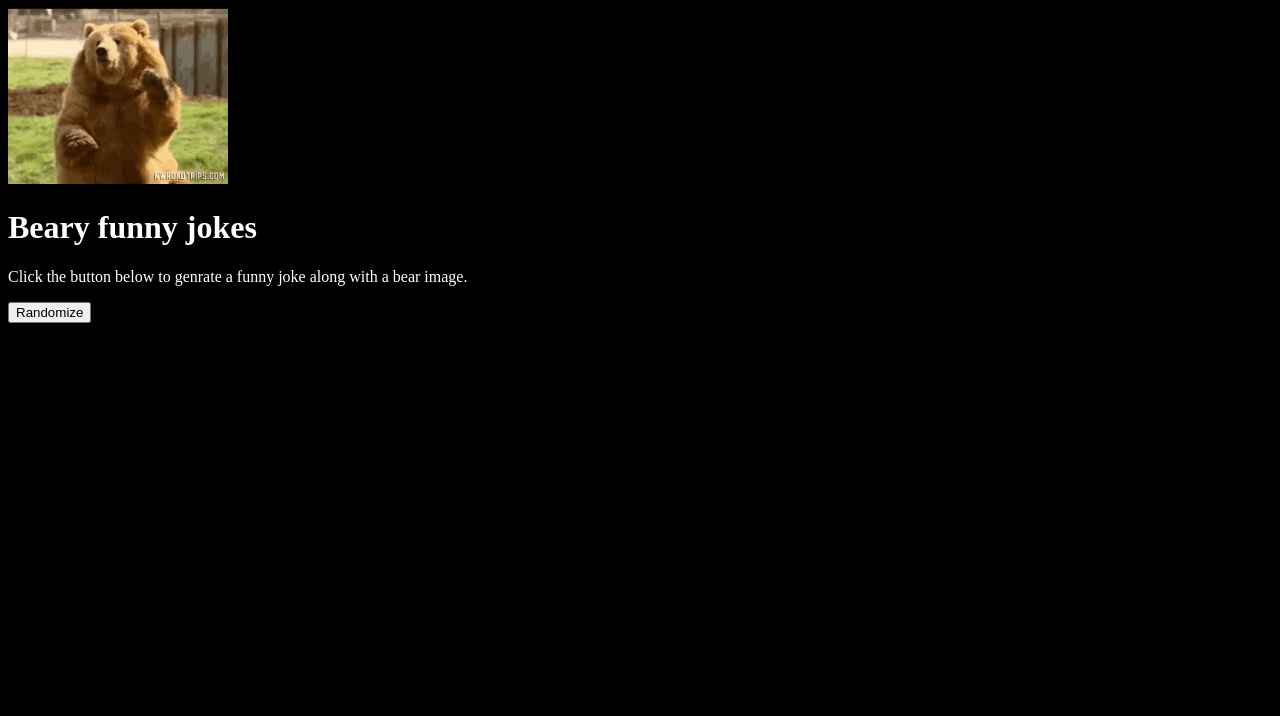
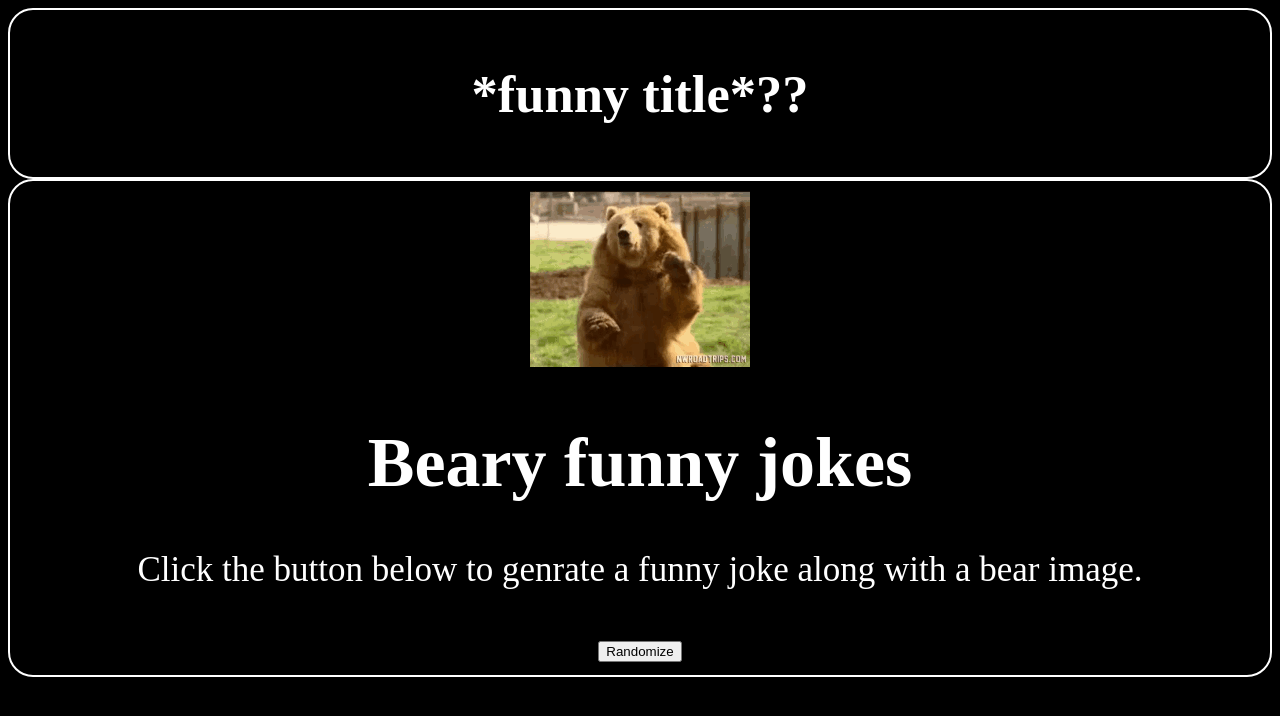
Before and after one commit to asiajcrew/Group-Project, a plain HTML site: page index.html in a window 1280 px wide. Drawn offline with Linux system fonts and the light colour scheme.

Commit message:
Some basic html and css adjustments

```diff
--- a/assets/css/style.css
+++ b/assets/css/style.css
@@ -1,5 +1,33 @@
 body {
     background-color: black;
+}
+
+header {
+    background-color: rgb(0, 0, 0);
+    text-align: center;
+    font-size: 35px;
+    color: white;
+    border-radius: 25px;
+    border: 2px solid #ffffff;
+    justify-content: center;
+    margin-left: auto;
+    margin-right: auto;
+    width: auto;
+    padding: 10px;
+  }
+
+div {
+    background-color: rgb(0, 0, 0);
+    text-align: center;
+    font-size: 35px;
+    color: white;
+    border-radius: 25px;
+    border: 2px solid #ffffff;
+    justify-content: center;
+    margin-left: auto;
+    margin-right: auto;
+    width: auto;
+    padding: 10px;
 }
 
 h1 {
--- a/index.html
+++ b/index.html
@@ -5,12 +5,18 @@
     <meta http-equiv="X-UA-Compatible" content="IE=edge">
     <meta name="viewport" content="width=device-width, initial-scale=1.0">
     <link rel="stylesheet" href="./assets/css/style.css">
-    <title>Document</title>
+    <title>Bears&Jokes</title>
 </head>
 <body>
-    <img src="./assets/image/bear-bye-bear.gif"></img>
-    <h1>Beary funny jokes</h1>
-    <p>Click the button below to genrate a funny joke along with a bear image.</p>
-    <button type="submit" class="btn">Randomize</button>
+    <header>
+            <h2>*funny title*??</h2>
+    </header>
+
+    <div class="maincontent">
+        <img src="./assets/image/bear-bye-bear.gif"></img>
+        <h1>Beary funny jokes</h1>
+        <p>Click the button below to genrate a funny joke along with a bear image.</p>
+        <button type="submit" class="btn">Randomize</button>
+    </div>
 </body>
 </html>
```
